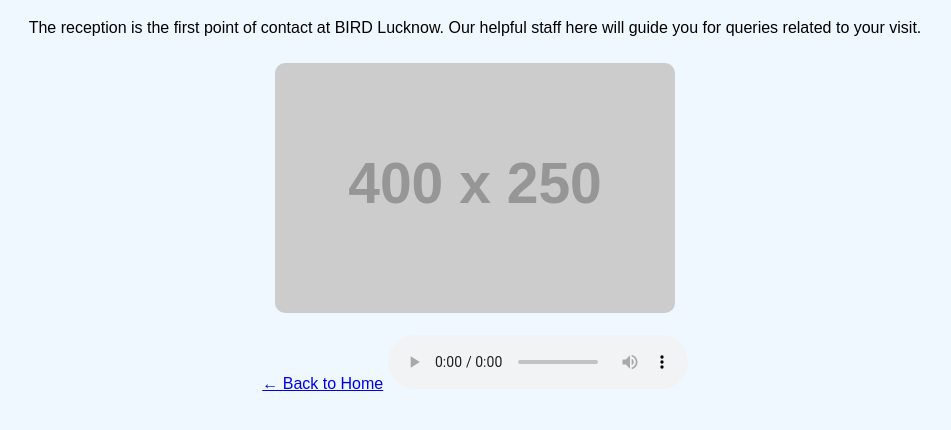
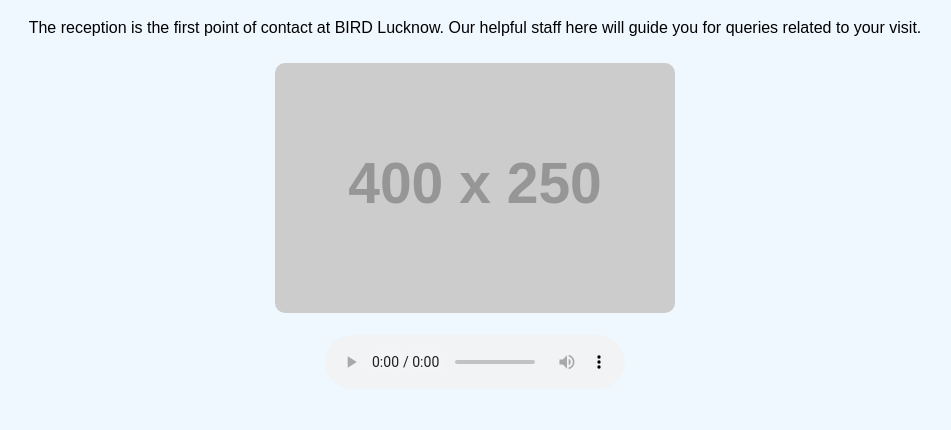
Before and after one commit to Hyadav007/bird-walking-tour, a plain HTML site: page reception.html in a window 1280 px wide. Shown: the part 172-602 px from the top of the page, without its empty margins (165-1116 px from the left). Drawn offline with Linux system fonts and the light colour scheme; placeholder pictures from the web are drawn by us.

Commit message:
Update reception.html

```diff
--- a/reception.html
+++ b/reception.html
@@ -35,7 +35,6 @@
   <p>The reception is the first point of contact at BIRD Lucknow. Our helpful staff here will guide you for queries related to your visit.</p>
   <img src="https://via.placeholder.com/400x250.png?text=Reception+Area" alt="Reception Area" />
   <br><br>
-  <a href="../index.html">← Back to Home</a>
   <audio controls>
     <source src="reception audio.mp3" type="audio/mpeg">
   </audio>
```
